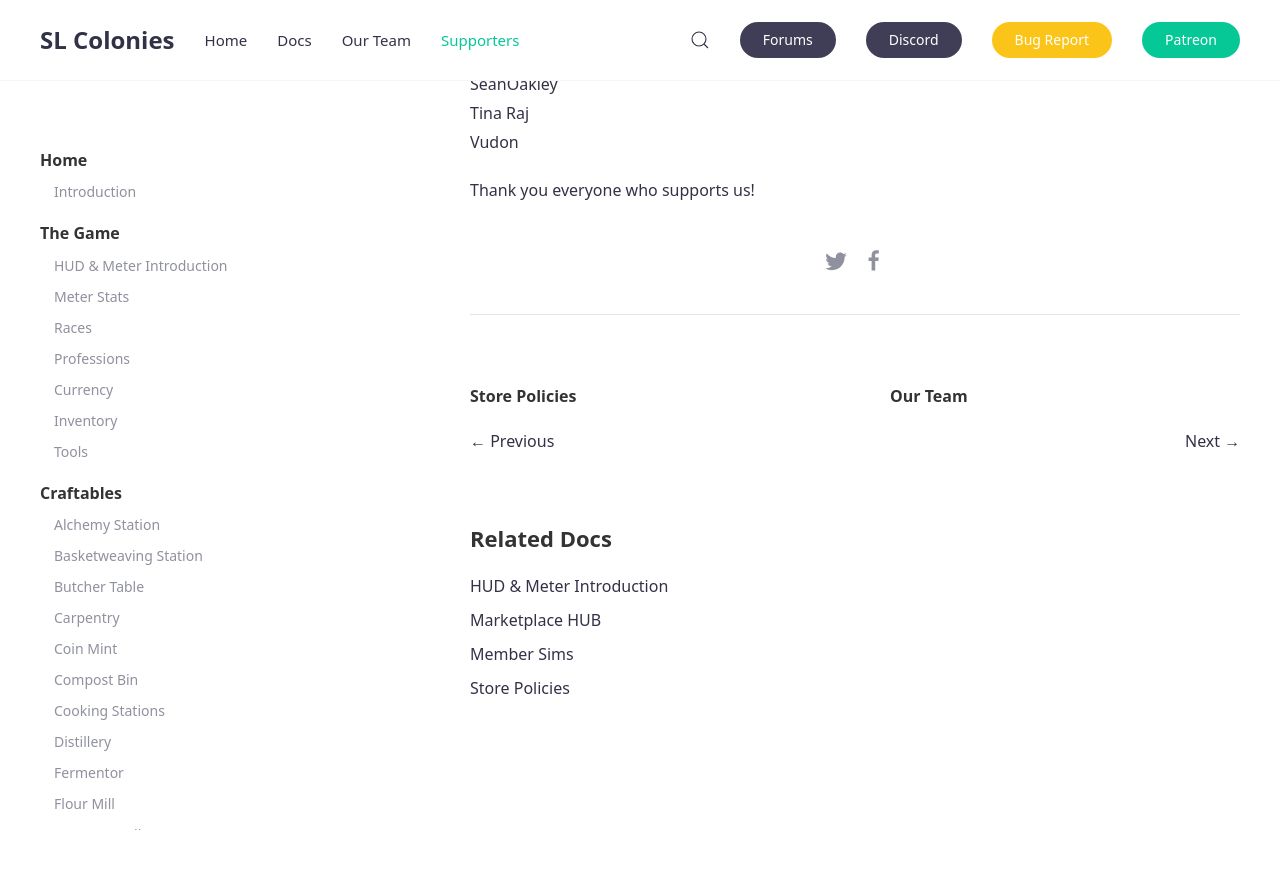
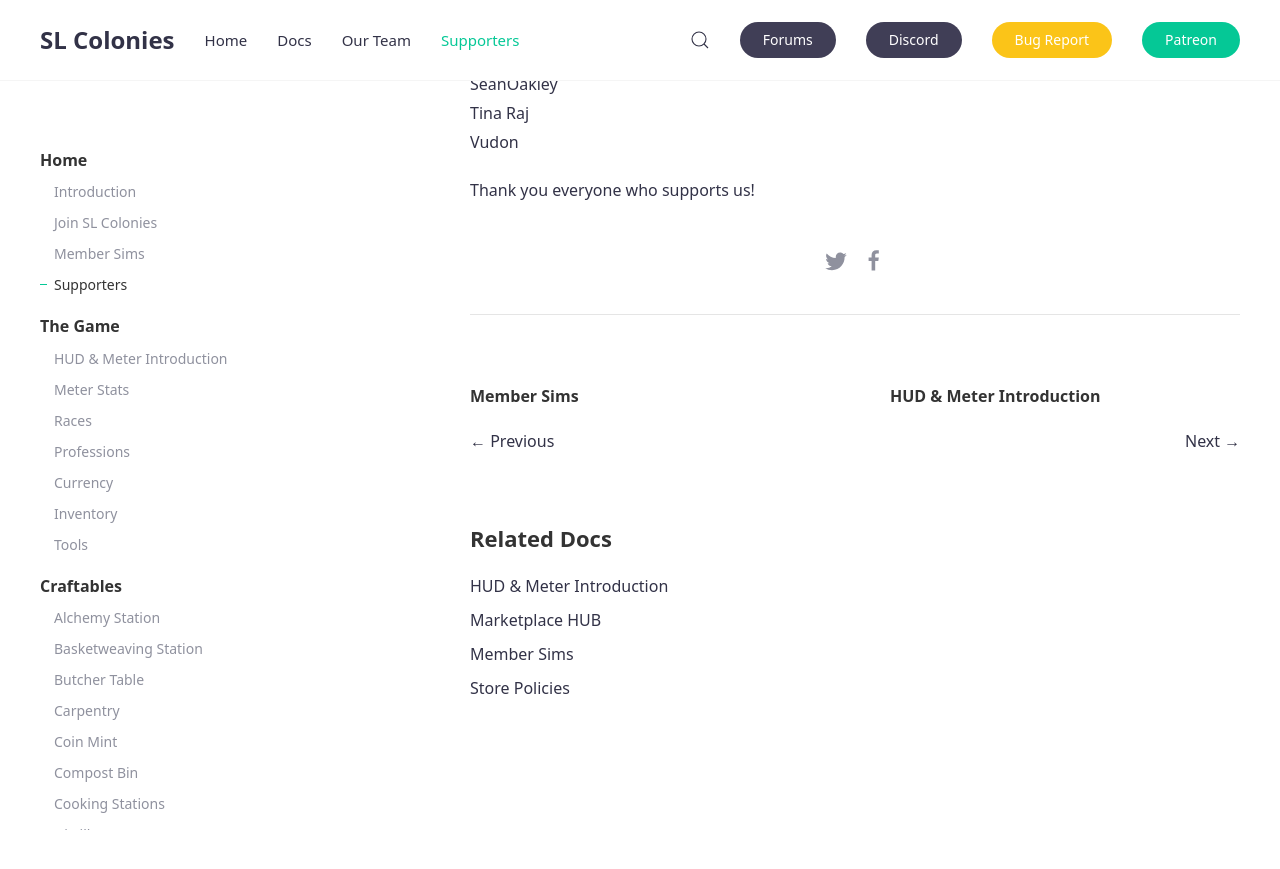
Before and after one commit to SLColonies/Public, a Jekyll site: the page built from _docs/supporters.md, in a window 1280 px wide and 900 px high, scrolled down 522 px. Shown: the top 869 px of the window. Built offline with Jekyll 4.4.1, drawn with Linux system fonts in a browser that asks for light colours; comment, search, counter and statistics services are not loaded.

Commit message:
Update navigation_docs.yml

```diff
--- a/_data/navigation_docs.yml
+++ b/_data/navigation_docs.yml
@@ -1,6 +1,9 @@
 - title: Home
   docs:
   - home
+  - join
+  - members
+  - supporters
 - title: The Game
   docs:
   - introduction
@@ -79,8 +82,5 @@
 - title: Other
   docs:
   - beta
-  - join
-  - members
   - policies
-  - supporters
   - team
```
